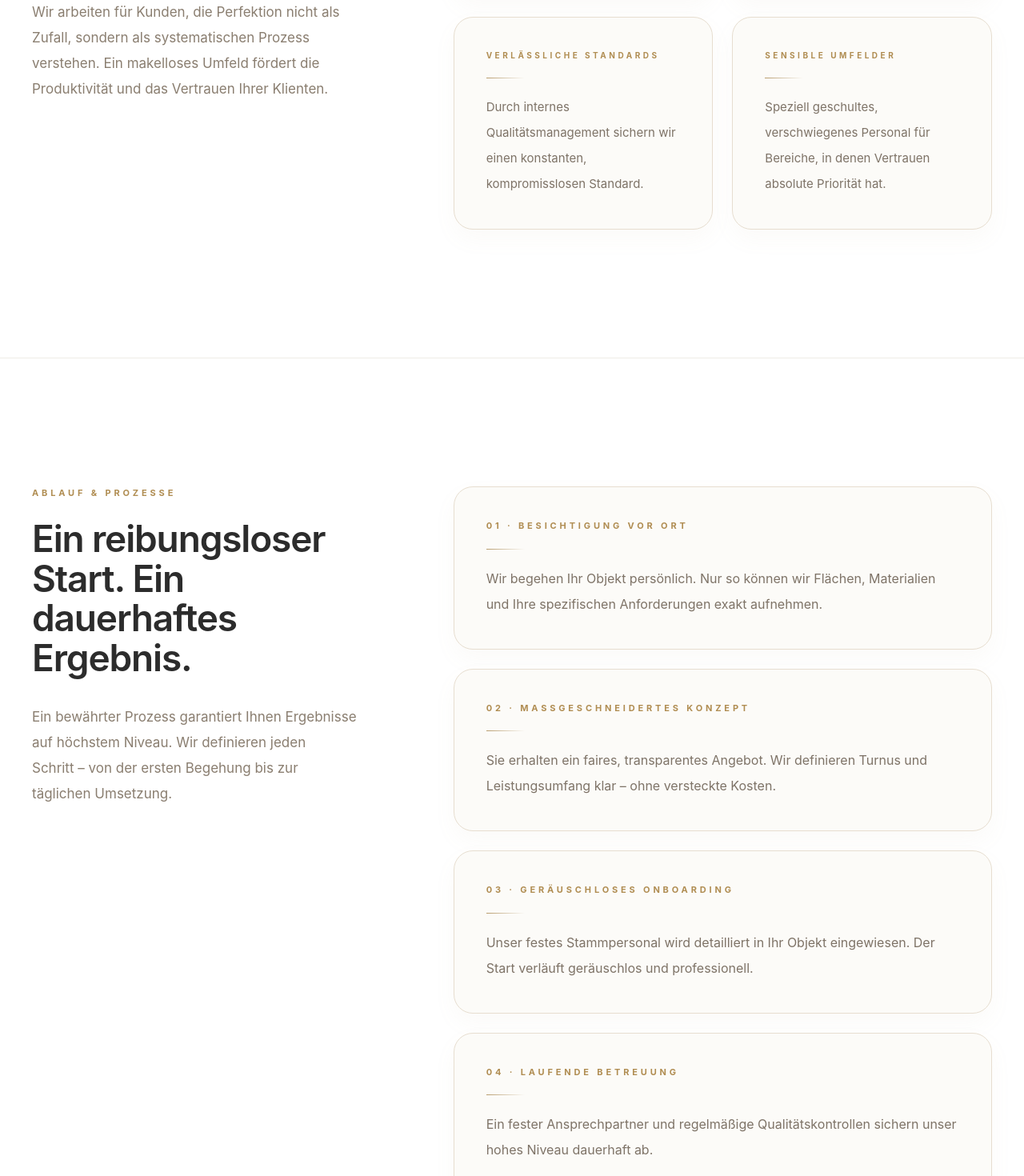
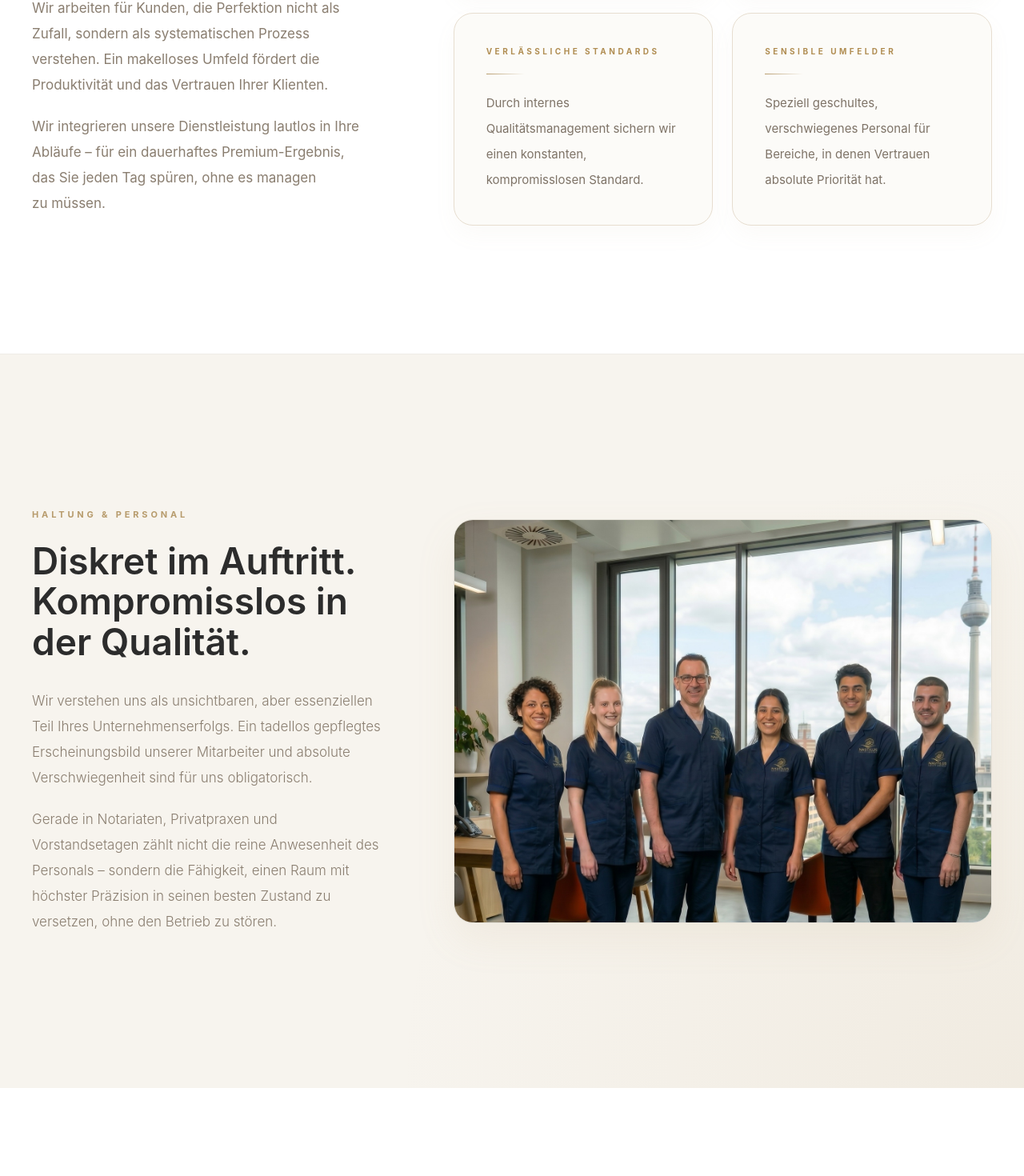
Before and after one commit to sticky030/nautilus-facility-cleaning, a React (Vite) app: page / in a window 1280 px wide. Shown: the part 2537-4007 px from the top of the page at 80% size. Built offline with nearby package versions, Linux system fonts and the light colour scheme.

Commit message:
Final Polish: Perfekte Linien, Responsive-Fix und finale Premium Copy

```diff
--- a/src/App.tsx
+++ b/src/App.tsx
@@ -83,7 +83,7 @@ export default function App() {
 
             <a
               href="#kontakt"
-              className="inline-flex shrink-0 items-center rounded-full bg-[#B79B6C] px-7 py-3 text-[13px] font-bold uppercase tracking-wider text-white shadow-[0_8px_20px_rgba(183,155,108,0.25)] transition-all duration-300 hover:-translate-y-0.5 hover:shadow-[0_12px_25px_rgba(183,155,108,0.4)]"
+              className="inline-flex shrink-0 items-center rounded-full bg-[#B79B6C] px-7 py-3 text-[13px] font-bold uppercase tracking-wider text-white shadow-[0_8px_20px_rgba(183,155,108,0.25)] transition-all duration-300 hover:-translate-y-0.5 hover:shadow-[0_12px_25px_rgba(183,155,108,0.4)] hover:bg-[#A98E60]"
             >
               Anfrage stellen
             </a>
@@ -111,7 +111,7 @@ export default function App() {
                 Wir betreuen Arztpraxen, Kanzleien und exklusive Gewerbeflächen in Berlin. Präzise Abstimmung, absolute Diskretion und ein Qualitätsanspruch, der im Hintergrund perfekt funktioniert.
               </p>
               <div className="mt-12 flex flex-col gap-4 sm:flex-row sm:items-center">
-                <a href="#kontakt" className="inline-flex items-center justify-center rounded-full bg-[#B79B6C] px-9 py-4 text-[14px] font-bold uppercase tracking-wider text-white shadow-[0_8px_20px_rgba(183,155,108,0.25)] transition-all duration-300 hover:-translate-y-0.5 hover:shadow-[0_12px_30px_rgba(183,155,108,0.4)]">
+                <a href="#kontakt" className="inline-flex items-center justify-center rounded-full bg-[#B79B6C] px-9 py-4 text-[14px] font-bold uppercase tracking-wider text-white shadow-[0_8px_20px_rgba(183,155,108,0.25)] transition-all duration-300 hover:-translate-y-0.5 hover:shadow-[0_12px_30px_rgba(183,155,108,0.4)] hover:bg-[#A98E60]">
                   Unverbindliche Anfrage
                 </a>
                 <a href="#leistungen" className="inline-flex items-center justify-center rounded-full border border-[#D9CCB8] bg-white/50 backdrop-blur-md px-9 py-4 text-[14px] font-bold uppercase tracking-wider text-[#6F6559] transition-all duration-300 hover:bg-white hover:border-[#B79B6C]/50">
@@ -122,7 +122,7 @@ export default function App() {
           </div>
         </section>
 
-        {/* --- LEISTUNGEN (FIXED ALIGNMENT) --- */}
+        {/* --- LEISTUNGEN (DIE LÖSUNG FÜR DIE LINIEN) --- */}
         <section id="leistungen" className="bg-[#F7F4EE] py-32 lg:py-40">
           <div className="mx-auto max-w-7xl px-6 lg:px-10">
             <div className="max-w-3xl">
@@ -136,15 +136,17 @@ export default function App() {
               {services.map((service) => (
                 <article key={service.title} className="group flex flex-col h-full overflow-hidden rounded-3xl border border-[#E5E1D8] bg-white p-10 shadow-[0_8px_20px_rgba(0,0,0,0.02)] transition-all duration-500 ease-out hover:-translate-y-2 hover:border-[#B79B6C]/50 hover:shadow-[0_30px_60px_rgba(183,155,108,0.12)]">
 
+                  {/* Der Text wächst flexibel (flex-grow) und drückt die Linie immer bis zur unteren Grenze */}
                   <div className="flex flex-col flex-grow">
                     <div className="text-[10px] font-bold uppercase tracking-[0.35em] text-[#B79B6C]">{service.eyebrow}</div>
                     <h3 className="mt-6 text-[26px] font-semibold leading-[1.2] text-[#2C2C2C]">{service.title}</h3>
                     <p className="mt-5 text-[15px] leading-7 text-[#7E7367]">{service.text}</p>
                   </div>
 
-                  <div className="mt-10 flex flex-col justify-end">
+                  {/* Hier ist der magische Anker: Die Liste bekommt auf Desktops eine feste Höhe (xl:h-[220px]), damit die Linie drüber bei allen 3 Boxen exakt einrastet. Auf dem Handy (h-auto) darf sie wachsen. */}
+                  <div className="mt-10 flex flex-col justify-end shrink-0">
                     <div className="h-px w-full bg-gradient-to-r from-[#E5E1D8] via-[#B79B6C]/30 to-transparent" />
-                    <ul className="mt-8 flex flex-col justify-start gap-4 min-h-[240px] xl:min-h-[200px] h-full text-[15px] leading-6 text-[#6F6559]">
+                    <ul className="mt-8 flex flex-col justify-start gap-4 h-auto md:h-[200px] lg:h-[240px] xl:h-[220px] text-[15px] leading-6 text-[#6F6559]">
                       {service.bullets.map((bullet) => (
                         <li key={bullet} className="flex items-start gap-4">
                           <span className="mt-2 h-1.5 w-1.5 shrink-0 rounded-full bg-[#B79B6C] shadow-[0_0_8px_rgba(183,155,108,0.6)]" />
@@ -171,6 +173,9 @@ export default function App() {
                 <p className="mt-8 text-[17px] leading-8 text-[#8A7E70]">
                   Wir arbeiten für Kunden, die Perfektion nicht als Zufall, sondern als systematischen Prozess verstehen. Ein makelloses Umfeld fördert die Produktivität und das Vertrauen Ihrer Klienten.
                 </p>
+                <p className="mt-5 text-[17px] leading-8 text-[#8A7E70]">
+                  Wir integrieren unsere Dienstleistung lautlos in Ihre Abläufe – für ein dauerhaftes Premium-Ergebnis, das Sie jeden Tag spüren, ohne es managen zu müssen.
+                </p>
               </div>
               <div className="lg:col-span-7 grid grid-cols-1 gap-6 sm:grid-cols-2">
                 {[
@@ -190,7 +195,33 @@ export default function App() {
           </div>
         </section>
 
-        {/* --- PROZESS --- */}
+        {/* --- AUFTRETEN & HALTUNG --- */}
+        <section className="bg-[#F7F4EE] py-32 lg:py-48 relative overflow-hidden">
+          <div className="absolute inset-0 bg-[radial-gradient(circle_at_bottom_right,rgba(183,155,108,0.1),transparent_50%)]" />
+          <div className="mx-auto max-w-7xl px-6 lg:px-10 relative z-10">
+            <div className="grid grid-cols-1 gap-16 lg:grid-cols-12 lg:items-center">
+              <div className="lg:col-span-5 lg:pr-6">
+                <p className="text-[11px] font-bold uppercase tracking-[0.35em] text-[#B79B6C]">Haltung & Personal</p>
+                <h2 className="mt-6 text-3xl font-semibold leading-[1.1] text-[#2C2C2C] lg:text-[46px]">
+                  Diskret im Auftritt.<br />Kompromisslos in der Qualität.
+                </h2>
+                <p className="mt-8 text-[17px] leading-8 text-[#8A7E70] font-light">
+                  Wir verstehen uns als unsichtbaren, aber essenziellen Teil Ihres Unternehmenserfolgs. Ein tadellos gepflegtes Erscheinungsbild unserer Mitarbeiter und absolute Verschwiegenheit sind für uns obligatorisch.
+                </p>
+                <p className="mt-5 text-[17px] leading-8 text-[#8A7E70] font-light">
+                  Gerade in Notariaten, Privatpraxen und Vorstandsetagen zählt nicht die reine Anwesenheit des Personals – sondern die Fähigkeit, einen Raum mit höchster Präzision in seinen besten Zustand zu versetzen, ohne den Betrieb zu stören.
+                </p>
+              </div>
+              <div className="lg:col-span-7">
+                <div className="relative overflow-hidden rounded-3xl border border-[#E5E1D8] bg-white shadow-[0_20px_50px_rgba(183,155,108,0.1)]">
+                  <img src="/images/nautilus-cleaning-team-berlin.jpg" alt="Premium Cleaning Team" className="mx-auto w-full max-h-[550px] object-cover hover:scale-105 transition-transform duration-1000" />
+                </div>
+              </div>
+            </div>
+          </div>
+        </section>
+
+        {/* --- PROZESS (DIE NEUEN TEXTE) --- */}
         <section id="ablauf" className="bg-white py-32 lg:py-40 border-b border-[#E5E1D8]/60">
           <div className="mx-auto max-w-7xl px-6 lg:px-10">
             <div className="grid grid-cols-1 gap-16 lg:grid-cols-12">
@@ -200,15 +231,15 @@ export default function App() {
                   Ein reibungsloser Start. Ein dauerhaftes Ergebnis.
                 </h2>
                 <p className="mt-8 text-[17px] leading-8 text-[#8A7E70]">
-                  Ein bewährter Prozess garantiert Ihnen Ergebnisse auf höchstem Niveau. Wir definieren jeden Schritt – von der ersten Begehung bis zur täglichen Umsetzung.
+                  Ein bewährter Prozess garantiert Ergebnisse auf höchstem Niveau. Wir überlassen nichts dem Zufall, sondern definieren jeden Schritt – von der ersten Begehung bis zur täglichen Umsetzung.
                 </p>
               </div>
               <div className="lg:col-span-7 space-y-6">
                 {[
-                  { step: '01 · Besichtigung vor Ort', text: 'Wir begehen Ihr Objekt persönlich. Nur so können wir Flächen, Materialien und Ihre spezifischen Anforderungen exakt aufnehmen.' },
-                  { step: '02 · Maßgeschneidertes Konzept', text: 'Sie erhalten ein faires, transparentes Angebot. Wir definieren Turnus und Leistungsumfang klar – ohne versteckte Kosten.' },
-                  { step: '03 · Geräuschloses Onboarding', text: 'Unser festes Stammpersonal wird detailliert in Ihr Objekt eingewiesen. Der Start verläuft geräuschlos und professionell.' },
-                  { step: '04 · Laufende Betreuung', text: 'Ein fester Ansprechpartner und regelmäßige Qualitätskontrollen sichern unser hohes Niveau dauerhaft ab.' }
+                  { step: '01 · Fundierte Bedarfsanalyse', text: 'Exzellenz beginnt mit Detailtiefe. Wir analysieren Ihr Objekt vor Ort, um ein präzises Verständnis für Architektur, Materialien und Ihre individuellen Diskretionsvorgaben zu entwickeln.' },
+                  { step: '02 · Strategische Konzeption', text: 'Maßarbeit statt Standard. Wir entwerfen ein hybrides Reinigungskonzept, das operative Effizienz mit Ihrem Anspruch an ein repräsentatives und werterhaltendes Umfeld vereint.' },
+                  { step: '03 · Präzise Implementierung', text: 'Lautlose Integration in Ihren Alltag. Unser festes Stammpersonal wird objektspezifisch instruiert und fügt sich ohne Reibungsverluste in Ihre bestehenden Gebäudeabläufe ein.' },
+                  { step: '04 · Kontinuierliches Management', text: 'Beständigkeit auf höchstem Niveau. Durch proaktives Management und regelmäßige Qualitätskontrollen stellen wir sicher, dass unser Premium-Standard dauerhaft erfüllt wird.' }
                 ].map((item) => (
                   <article key={item.step} className="rounded-3xl border border-[#E5E1D8] bg-[#FCFBF8] p-10 shadow-sm transition-all duration-500 ease-out hover:-translate-y-2 hover:bg-white hover:border-[#B79B6C]/40 hover:shadow-[0_20px_40px_rgba(183,155,108,0.08)]">
                     <div className="text-[11px] font-bold uppercase tracking-[0.35em] text-[#B79B6C]">{item.step}</div>
@@ -234,13 +265,13 @@ export default function App() {
                   Wir freuen uns auf Ihr Objekt.
                 </h2>
                 <p className="mt-8 text-[17px] leading-8 text-[#8A7E70]">
-                  Geben Sie uns einen ersten Überblick über Ihr Vorhaben. Wir melden uns zeitnah für eine unverbindliche Erstbesichtigung und ein individuelles Konzept.
+                  Geben Sie uns einen ersten Überblick über Ihr Vorhaben. Wir melden uns zeitnah für eine vollkommen unverbindliche Erstbesichtigung.
                 </p>
                 <div className="mt-14 space-y-6">
                   {[
-                    { title: 'Zielgruppen', content: 'Arztpraxen, Kanzleien, Hausverwaltungen und anspruchsvolle Gewerbeimmobilien in Berlin.' },
-                    { title: 'Qualitätssicherung', content: 'Transparente Angebote, festes Stammpersonal und absolute Zuverlässigkeit ab dem ersten Tag.' },
-                    { title: 'Einsatzgebiet', content: 'Berlin Mitte · Prenzlauer Berg · Friedrichshain · Lichtenberg · Marzahn' }
+                    { title: 'Für wen wir arbeiten', content: 'Arztpraxen, Kanzleien, Hausverwaltungen und anspruchsvolle Gewerbeimmobilien in Berlin.' },
+                    { title: 'Unser Versprechen', content: 'Transparente Angebote, feste Ansprechpartner und absolute Zuverlässigkeit ab dem ersten Tag.' },
+                    { title: 'Der nächste Schritt', content: 'Sie beschreiben kurz Ihr Objekt. Wir melden uns mit einer ersten Einschätzung und einem Konzept.' }
                   ].map((box) => (
                     <div key={box.title} className="rounded-3xl border border-[#E5E1D8] bg-white p-8 shadow-sm">
                       <p className="text-[10px] font-bold uppercase tracking-[0.35em] text-[#B79B6C]">{box.title}</p>
@@ -255,7 +286,7 @@ export default function App() {
                 <div className="mb-10">
                   <p className="text-[11px] font-bold uppercase tracking-[0.35em] text-[#B79B6C]">Diskrete Anfrage</p>
                   <p className="mt-4 text-[16px] leading-8 text-[#7E7367]">
-                    Hinterlassen Sie uns die Eckdaten zu Ihrem Objekt für eine erste, vollkommen unverbindliche Einschätzung.
+                    Hinterlassen Sie uns die wichtigsten Eckdaten zu Ihrem Objekt für eine erste Einschätzung.
                   </p>
                 </div>
                 <form id="contact-form" action="https://formspree.io/f/mnjonren" method="POST" className="space-y-8">
@@ -308,8 +339,11 @@ export default function App() {
                     <label className="mb-3 block text-[11px] font-bold uppercase tracking-[0.2em] text-[#8A7E70]">Objekt kurz beschreiben</label>
                     <textarea rows={4} name="Nachricht" required placeholder="Größe, Besonderheiten, Wünsche..." className="w-full rounded-2xl border border-[#E5E1D8] bg-[#FCFBF8] px-6 py-4 text-[15px] text-[#2C2C2C] outline-none transition-all duration-300 placeholder:text-[#B0A596] focus:border-[#B79B6C] focus:bg-white focus:ring-4 focus:ring-[#B79B6C]/10 resize-none" />
                   </div>
+
                   <div className="pt-2">
-                    <button type="submit" className="w-full rounded-2xl bg-[#B79B6C] px-6 py-5 text-[15px] font-bold uppercase tracking-wider text-white shadow-[0_8px_20px_rgba(183,155,108,0.25)] transition-all duration-300 hover:-translate-y-1 hover:shadow-[0_15px_30px_rgba(183,155,108,0.4)]">
+                    <input type="hidden" name="_subject" value="Neue exklusive Anfrage über nautilus-facility.de" />
+                    <input type="text" name="_gotcha" className="hidden" tabIndex={-1} autoComplete="off" />
+                    <button type="submit" className="w-full rounded-2xl bg-[#B79B6C] px-6 py-5 text-[15px] font-bold uppercase tracking-wider text-white shadow-[0_8px_20px_rgba(183,155,108,0.25)] transition-all duration-300 hover:-translate-y-1 hover:shadow-[0_15px_30px_rgba(183,155,108,0.4)] hover:bg-[#A98E60]">
                       Anfrage sicher senden
                     </button>
                   </div>
@@ -328,7 +362,9 @@ export default function App() {
       <footer className="bg-white py-16 border-t border-[#E5E1D8]">
         <div className="mx-auto flex max-w-7xl flex-col gap-8 px-6 lg:flex-row lg:items-start lg:justify-between lg:px-10">
           <div>
-            <div className="text-[11px] font-bold tracking-[0.35em] text-[#B79B6C]">NAUTILUS FACILITY CLEANING</div>
+            <div className="text-[11px] font-bold tracking-[0.35em] text-[#B79B6C]">
+              NAUTILUS FACILITY CLEANING
+            </div>
             <p className="mt-5 max-w-md text-[14px] leading-7 text-[#8A7E70]">
               Ein Geschäftsbereich der Nautilus Security UG (haftungsbeschränkt).<br />
               Exzellenz in der Reinigung für Berlin Mitte, Prenzlauer Berg, Friedrichshain, Lichtenberg und Marzahn.
```
